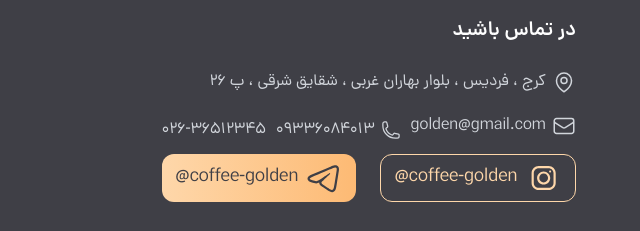
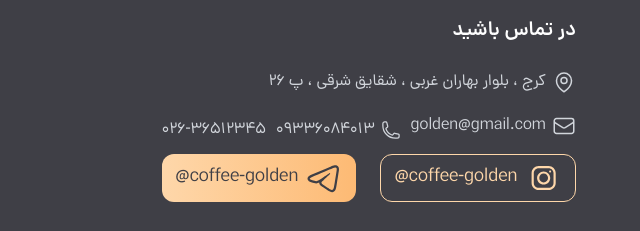
Before and after one commit to Milad1385/coffee-golden, a website: page public/index.html in a window 1280 px wide. Shown: the part 5186-5417 px from the top of the page, 640-1280 px from the left. Drawn offline with Linux system fonts and the light colour scheme.

Commit message:
fix footer bug

```diff
--- a/public/index.html
+++ b/public/index.html
@@ -1879,7 +1879,7 @@
                         <svg class="w-6 h-6">
                             <use href="#map"></use>
                         </svg>
-                        <p>کرج ، فردیس ، بلوار بهاران غربی ، شقایق شرقی ، پ 26</p>
+                        <p>کرج ، بلوار بهاران غربی ، شقایق شرقی ، پ 26</p>
                     </div>
                     <div class="mt-4 flex items-center flex-wrap space-y-2 gap-x-2.5">
                         <div class="flex items-center gap-x-1.5">
```
